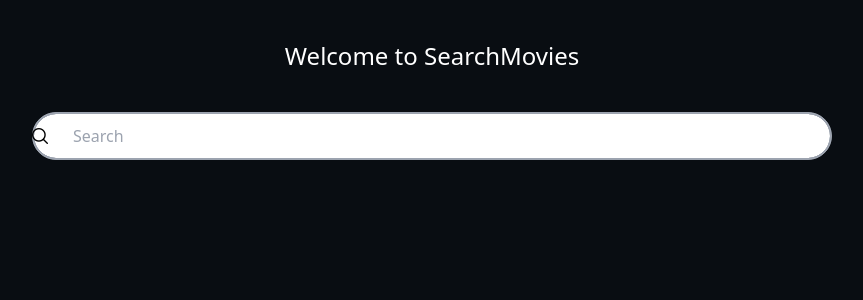
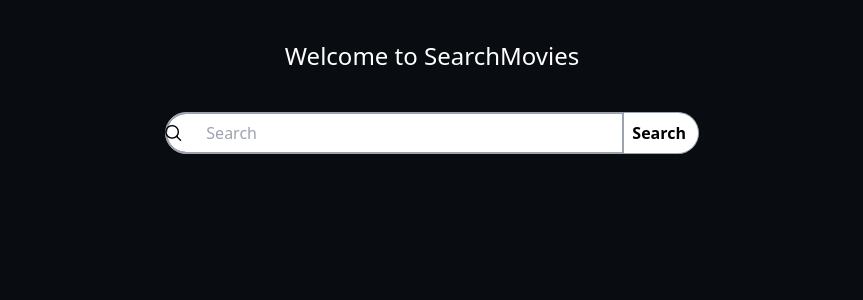
Before and after one commit to Rzva03/movie-search-app, a React (Vite) app: page / in a window 1280 px wide. Shown: the top 300 px of the page, without its empty margins (208-1071 px from the left). Built offline with nearby package versions, Linux system fonts and the light colour scheme.

Commit message:
feat: create searchBar

```diff
--- a/src/components/SearchBar/searchBar.jsx
+++ b/src/components/SearchBar/searchBar.jsx
@@ -1,34 +1,52 @@
 import { InputText } from 'primereact/inputtext';
 import PropTypes from 'prop-types';
+import { Button } from 'primereact/button';
+import defaultStyles from './searchBar.module.css';
+import useSearchBar from './useSearchBar';
 
 const SearchBar = (props) => {
     const {
-        movieTitle,
-        handleOnChange,
-        handleOnReset
+        formRef,
+        handleOnReset,
+        handleOnSearch
     } = props;
 
+    const {
+        handleOnSubmit,
+        isSearching
+    } = useSearchBar({
+        formRef,
+        handleOnSearch
+    });
+
     return (
-        <span className='p-input-icon-left w-full md:w-3/4'>
+        <form
+            className='flex items-center space-x-0 w-full md:w-3/4 lg:w-1/2'
+            ref={formRef}
+            onSubmit={handleOnSubmit}
+        >
+            <span className='p-input-icon-left w-full'>
                 <i className='pi pi-search' />
-            {movieTitle && (
+                {isSearching && (
                     <i className='pi pi-times cursor-pointer text-gray-500 hover:text-gray-700 absolute right-3' onClick={handleOnReset} />
                 )}
                 <InputText
-                value={movieTitle}
-                onChange={(e) => handleOnChange(e)}
                     placeholder='Search'
-                className='md:h-12 w-full rounded-3xl pr-4'
+                    className={`w-full rounded-s-3xl pr-4 ${defaultStyles.searchBar__input}`}
                     autoFocus={true}
+                    name='search'
                 />
             </span>
+            <Button label="Search" type='submit' className={`${defaultStyles.searchBar__button}`} />
+        </form>
     )
 }
 
 SearchBar.propTypes = {
-    movieTitle: PropTypes.string,
+    formRef: PropTypes.object,
     handleOnChange: PropTypes.func,
-    handleOnReset: PropTypes.func
+    handleOnReset: PropTypes.func,
+    handleOnSearch: PropTypes.func
 }
 
 export default SearchBar;
--- /dev/null
+++ b/src/components/SearchBar/searchBar.module.css
@@ -0,0 +1,17 @@
+.searchBar__input {
+    border-radius: 0;
+    border-start-start-radius: 1.5rem;
+    border-end-start-radius: 1.5rem;
+}
+
+.searchBar__button {
+    border-left: 0 !important;
+    border-start-start-radius: 0rem !important;
+    border-end-start-radius: 0rem !important;
+    border-start-end-radius: 1.5rem !important;
+    border-end-end-radius: 1.5rem !important;
+    padding: 0.5rem !important;
+    background-color: white !important;
+    color: black !important;
+    padding-right: 1.2rem !important;
+}
--- /dev/null
+++ b/src/components/SearchBar/useSearchBar.js
@@ -0,0 +1,24 @@
+import { useCallback, useState } from "react";
+
+const useSearchBar = (props) => {
+    const {
+        formRef,
+        handleOnSearch
+    } = props;
+    const [isSearching, setIsSearching] = useState(false);
+
+    const handleOnSubmit = useCallback((e) => {
+        e.preventDefault();
+        const formData = new FormData(formRef.current);
+        const search = formData.get('search');
+        handleOnSearch(search)
+    }, [formRef, handleOnSearch]);
+
+    return {
+        isSearching,
+        handleOnSubmit,
+        setIsSearching
+    }
+}
+
+export default useSearchBar;
```
Lines whose indentation alone changed are shown as unchanged.
